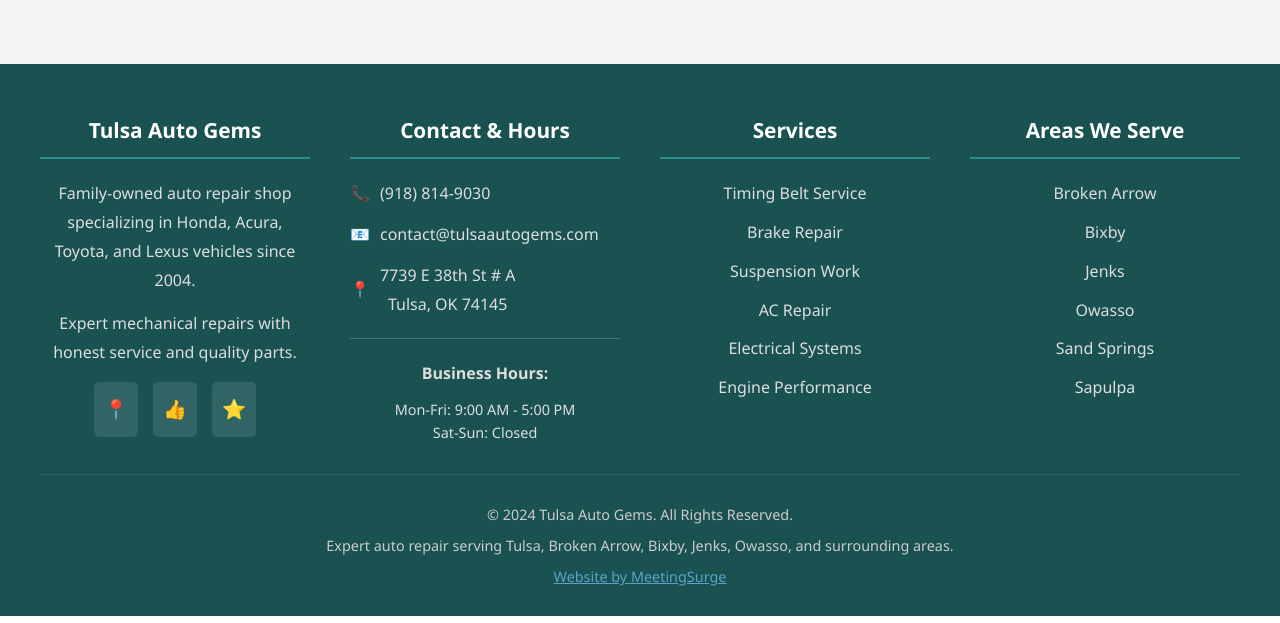
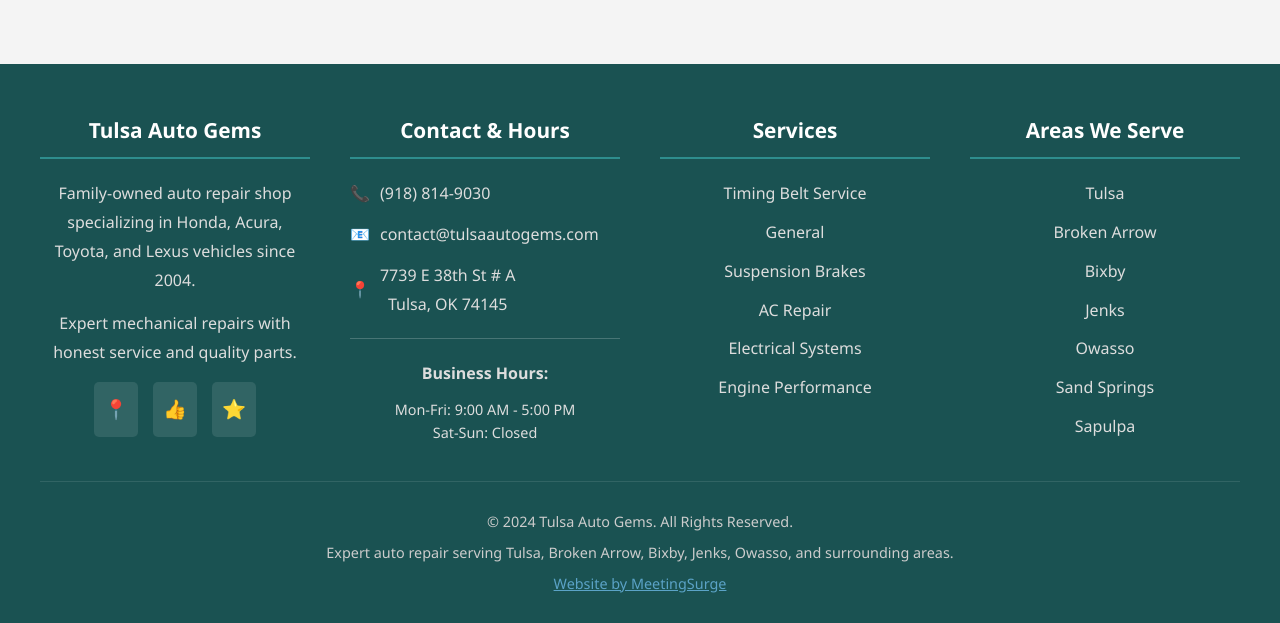
Before and after one commit to JamesBrownR/Tulsa-Auto-Gems, a Jekyll site: the page built from index.html, in a window 1280 px wide and 900 px high, scrolled down 5146 px, cut to the strip 277-900 px from the top of the window. Built offline with Jekyll 4.4.1, drawn with Linux system fonts in a browser that asks for light colours.

Commit message:
Update default.html

```diff
--- a/_layouts/default.html
+++ b/_layouts/default.html
@@ -443,9 +443,9 @@
                 <h3>Services</h3>
                 <ul class="footer-services">
                     <li><a href="{{ '/services/timing-belt/' | relative_url }}">Timing Belt Service</a></li>
-                    <li><a href="{{ '/services/brakes/' | relative_url }}">Brake Repair</a></li>
-                    <li><a href="{{ '/services/suspension/' | relative_url }}">Suspension Work</a></li>
-                    <li><a href="{{ '/services/ac/' | relative_url }}">AC Repair</a></li>
+                    <li><a href="{{ '/services/general/' | relative_url }}">General</a></li>
+                    <li><a href="{{ '/services/suspension-brakes/' | relative_url }}">Suspension Brakes</a></li>
+                    <li><a href="{{ '/services/ac-climate-control/' | relative_url }}">AC Repair</a></li>
                     <li><a href="{{ '/services/electrical/' | relative_url }}">Electrical Systems</a></li>
                     <li><a href="{{ '/services/engine-performance/' | relative_url }}">Engine Performance</a></li>
                 </ul>
@@ -454,7 +454,9 @@
             <!-- Areas We Serve -->
             <div class="footer-section">
                 <h3>Areas We Serve</h3>
+
                 <ul class="footer-services">
+                     <li><a href="{{ '/areas/tulsa/' | relative_url }}">Tulsa</a></li>
                     <li><a href="{{ '/areas/broken-arrow/' | relative_url }}">Broken Arrow</a></li>
                     <li><a href="{{ '/areas/bixby/' | relative_url }}">Bixby</a></li>
                     <li><a href="{{ '/areas/jenks/' | relative_url }}">Jenks</a></li>
```
